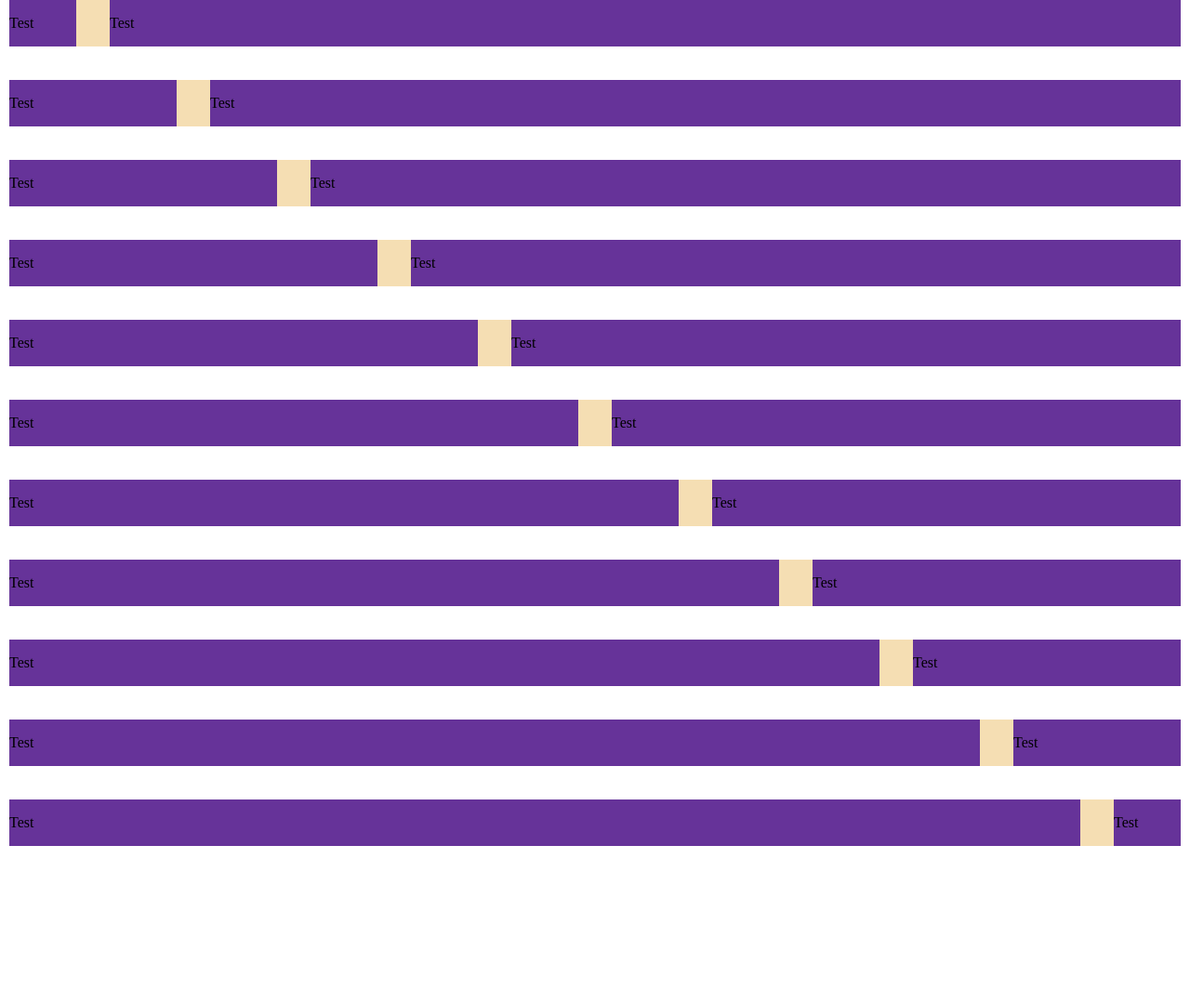
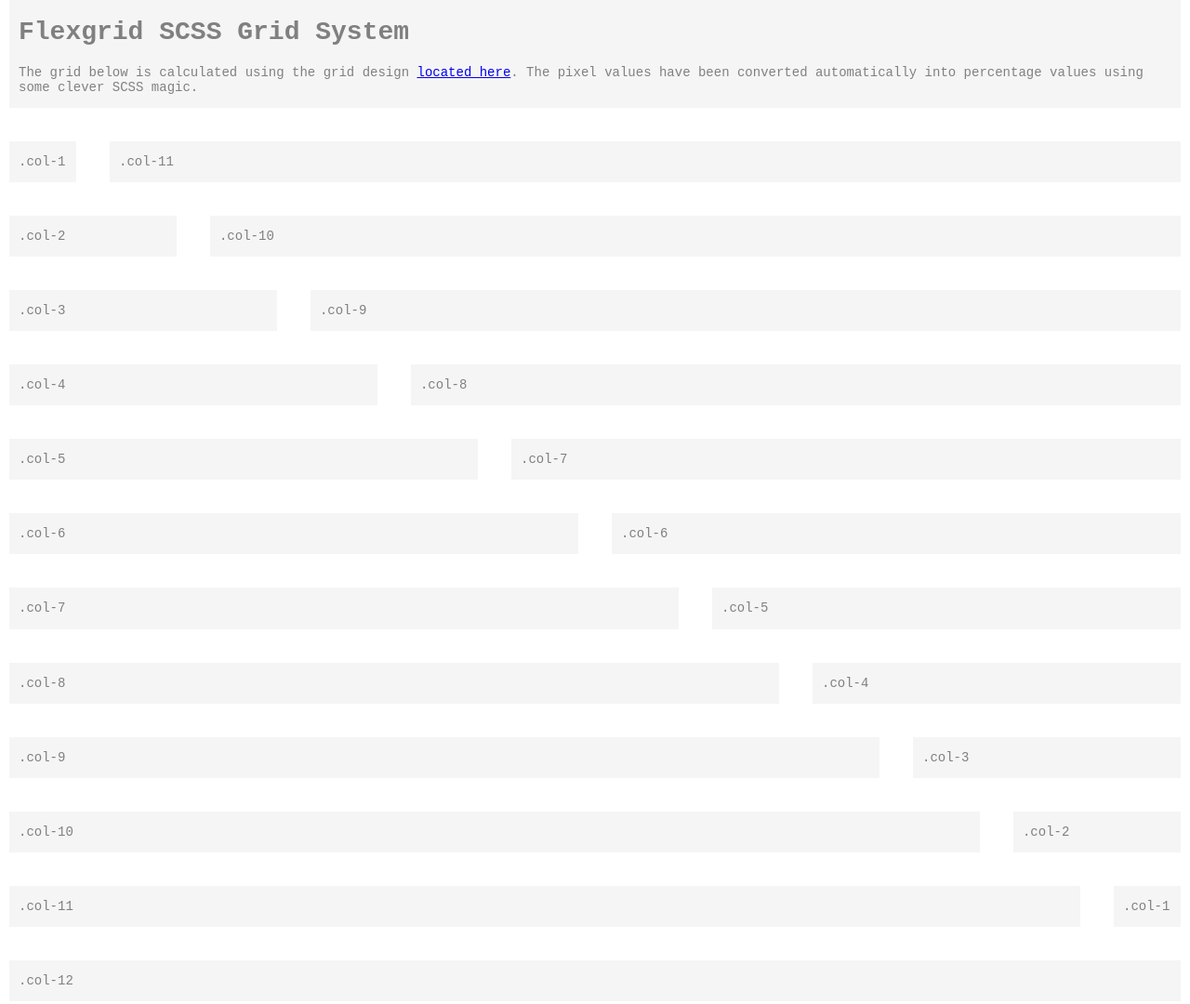
Before and after one commit to costin-sw/Flex-Grid, a plain HTML site: page index.html in a window 1280 px wide. Shown: the whole page at 93% size. Before the commit the page ends 946 px from the top, so only its background shows below. Drawn offline with nearby package versions, Linux system fonts and the light colour scheme.

Commit message:
Added CDN version of Normalize.css Added styling and identifier for demo-page Added commented version of emmet command Removed body styling from framework file

```diff
--- a/css/flexgrid.css
+++ b/css/flexgrid.css
@@ -37,25 +37,16 @@
 	Turn column width/gutter into percentages rather than explicit pixels
 ========================================================================== */
 /* ==========================================================================
-	Setup basics
+	Framework magic
 ========================================================================== */
-body {
-  margin: 0;
-  padding: 0;
-}
-
 *, *:before, *:after {
   box-sizing: border-box;
 }
 
-/* ==========================================================================
-	Framework magic
-========================================================================== */
 .col-1, .col-2, .col-3, .col-4, .col-5, .col-6, .col-7, .col-8, .col-9, .col-10, .col-11, .col-12, .col-offset-1, .col-offset-2, .col-offset-3, .col-offset-4, .col-offset-5, .col-offset-6, .col-offset-7, .col-offset-8, .col-offset-9, .col-offset-10, .col-offset-11 {
   position: relative;
   width: 100%;
   display: block;
-  background: rebeccapurple;
   -webkit-box-flex: 1;
   -webkit-flex: 1;
       -ms-flex: 1;
@@ -66,7 +57,6 @@ body {
   display: block;
   max-width: 78.75rem;
   margin: 0 auto 2.25rem;
-  background: wheat;
 }
 
 @media (min-width: 30rem) {
@@ -180,46 +170,79 @@ body {
 }
 
 /* Loop for creating offset columns with percentage values */
+@media (min-width: 30rem) {
   .col-offset-1 {
     margin-left: 8.57143%;
   }
+}
 
+@media (min-width: 30rem) {
   .col-offset-2 {
     margin-left: 17.14286%;
   }
+}
 
+@media (min-width: 30rem) {
   .col-offset-3 {
     margin-left: 25.71429%;
   }
+}
 
+@media (min-width: 30rem) {
   .col-offset-4 {
     margin-left: 34.28571%;
   }
+}
 
+@media (min-width: 30rem) {
   .col-offset-5 {
     margin-left: 42.85714%;
   }
+}
 
+@media (min-width: 30rem) {
   .col-offset-6 {
     margin-left: 51.42857%;
   }
+}
 
+@media (min-width: 30rem) {
   .col-offset-7 {
     margin-left: 60%;
   }
+}
 
+@media (min-width: 30rem) {
   .col-offset-8 {
     margin-left: 68.57143%;
   }
+}
 
+@media (min-width: 30rem) {
   .col-offset-9 {
     margin-left: 77.14286%;
   }
+}
 
+@media (min-width: 30rem) {
   .col-offset-10 {
     margin-left: 85.71429%;
   }
+}
 
+@media (min-width: 30rem) {
   .col-offset-11 {
     margin-left: 94.28571%;
   }
+}
+
+/* ==========================================================================
+	Demo Page Styling
+========================================================================== */
+#demo-page [class^="col-"] {
+  color: grey;
+  padding: 0 10px;
+  background: rgba(160, 160, 160, 0.1);
+  font-family: "Courier New", serif;
+  font-size: 0.875rem;
+}
--- a/index.html
+++ b/index.html
@@ -14,95 +14,111 @@
 
     <link rel="shortcut icon" href="template/favicon.ico" type="image/x-icon">
     <link rel="icon" href="template/favicon.ico" type="image/x-icon">
+
+    <link rel="stylesheet" href="https://cdnjs.cloudflare.com/ajax/libs/normalize/3.0.3/normalize.min.css">
     <link rel="stylesheet" href="css/flexgrid.css" />
 </head>
-<body>
+<body id="demo-page">
+    <!-- Emmet command to output the below (.row>(.col-$>p{.col-$})+(.col-$@->p{.col-$@-}))*11+.row>.col-12>p{.col-12} -->
+    <div class="row">
+        <div class="col-12">
+            <h1>Flexgrid SCSS Grid System</h1>
+            <p>
+                The grid below is calculated using the grid design <a href="http://gridcalculator.dk/#/1260/12/36/0" target="blank">located here</a>. The pixel values have been converted automatically into percentage values using some clever SCSS magic.
+            </p>
+        </div>
+    </div>
     <div class="row">
         <div class="col-1">
-            <p>Test</p>
+            <p>.col-1</p>
         </div>
         <div class="col-11">
-            <p>Test</p>
+            <p>.col-11</p>
         </div>
     </div>
     <div class="row">
         <div class="col-2">
-            <p>Test</p>
+            <p>.col-2</p>
         </div>
         <div class="col-10">
-            <p>Test</p>
+            <p>.col-10</p>
         </div>
     </div>
     <div class="row">
         <div class="col-3">
-            <p>Test</p>
+            <p>.col-3</p>
         </div>
         <div class="col-9">
-            <p>Test</p>
+            <p>.col-9</p>
         </div>
     </div>
     <div class="row">
         <div class="col-4">
-            <p>Test</p>
+            <p>.col-4</p>
         </div>
         <div class="col-8">
-            <p>Test</p>
+            <p>.col-8</p>
         </div>
     </div>
     <div class="row">
         <div class="col-5">
-            <p>Test</p>
+            <p>.col-5</p>
         </div>
         <div class="col-7">
-            <p>Test</p>
+            <p>.col-7</p>
         </div>
     </div>
     <div class="row">
         <div class="col-6">
-            <p>Test</p>
+            <p>.col-6</p>
         </div>
         <div class="col-6">
-            <p>Test</p>
+            <p>.col-6</p>
         </div>
     </div>
     <div class="row">
         <div class="col-7">
-            <p>Test</p>
+            <p>.col-7</p>
         </div>
         <div class="col-5">
-            <p>Test</p>
+            <p>.col-5</p>
         </div>
     </div>
     <div class="row">
         <div class="col-8">
-            <p>Test</p>
+            <p>.col-8</p>
         </div>
         <div class="col-4">
-            <p>Test</p>
+            <p>.col-4</p>
         </div>
     </div>
     <div class="row">
         <div class="col-9">
-            <p>Test</p>
+            <p>.col-9</p>
         </div>
         <div class="col-3">
-            <p>Test</p>
+            <p>.col-3</p>
         </div>
     </div>
     <div class="row">
         <div class="col-10">
-            <p>Test</p>
+            <p>.col-10</p>
         </div>
         <div class="col-2">
-            <p>Test</p>
+            <p>.col-2</p>
         </div>
     </div>
     <div class="row">
         <div class="col-11">
-            <p>Test</p>
+            <p>.col-11</p>
         </div>
         <div class="col-1">
-            <p>Test</p>
+            <p>.col-1</p>
+        </div>
+    </div>
+    <div class="row">
+        <div class="col-12">
+            <p>.col-12</p>
         </div>
     </div>
 </body>
--- a/scss/main.scss
+++ b/scss/main.scss
@@ -29,27 +29,17 @@
 	$grid-gutter-width-percentage: $grid-gutter-width / $grid-max-width * 100;
 
 /* ==========================================================================
-	Setup basics
+	Framework magic
 ========================================================================== */
-
-	body {
-		margin: 0;
-		padding: 0;
-	}
 
 	*, *:before, *:after {
 		box-sizing: border-box;
 	}
 
-/* ==========================================================================
-	Framework magic
-========================================================================== */
-
 	%column {
 	    position: relative;
 	    width: 100%;
 	    display: block;
-	    background: rebeccapurple;
 	    flex: 1;
 	}
 
@@ -63,7 +53,6 @@
 		}
 		max-width: rem($grid-max-width);
 		margin: 0 auto rem($grid-gutter-width);
-		background: wheat;
 
 		*[class^="col"]:last-child { margin-right: 0; }
 	}
@@ -88,15 +77,32 @@
 	@for $i from 1 through ($grid-columns)-1 {
 	    .col-offset-#{$i} {
 	        @extend %column;
-	        @if $gutters-in-percent == true {
-	        	margin-left: ($grid-column-width-percentage) * $i + ($grid-gutter-width-percentage) * $i+%;
-	        }
-	        @else {
-	        	margin-left: ($grid-column-width) * $i + ($grid-gutter-width) * $i+px;
-	        }
 
 	        @include mq(mobile-landscape){
-				// max-width: $grid-column-width-percentage * $i + ($i - 1) * $grid-gutter-width-percentage+%;
+		        @if $gutters-in-percent == true {
+		        	margin-left: ($grid-column-width-percentage) * $i + ($grid-gutter-width-percentage) * $i+%;
+		        }
+		        @else {
+		        	margin-left: ($grid-column-width) * $i + ($grid-gutter-width) * $i+px;
+		        }
 	        }
 	    }
 	}
+
+/* ==========================================================================
+	Demo Page Styling
+========================================================================== */
+
+	#demo-page {
+		[class^="col-"]{
+			color: grey;
+			padding: 0 10px;
+			background: rgba(160, 160, 160, 0.1);
+			font-family: "Courier New", serif;
+			font-size: rem(14);
+		}
+
+		[class^="row"]{
+			// background: rgba(160, 160, 160, 0.1);
+		}
+	}
```
Lines whose indentation alone changed are shown as unchanged.
